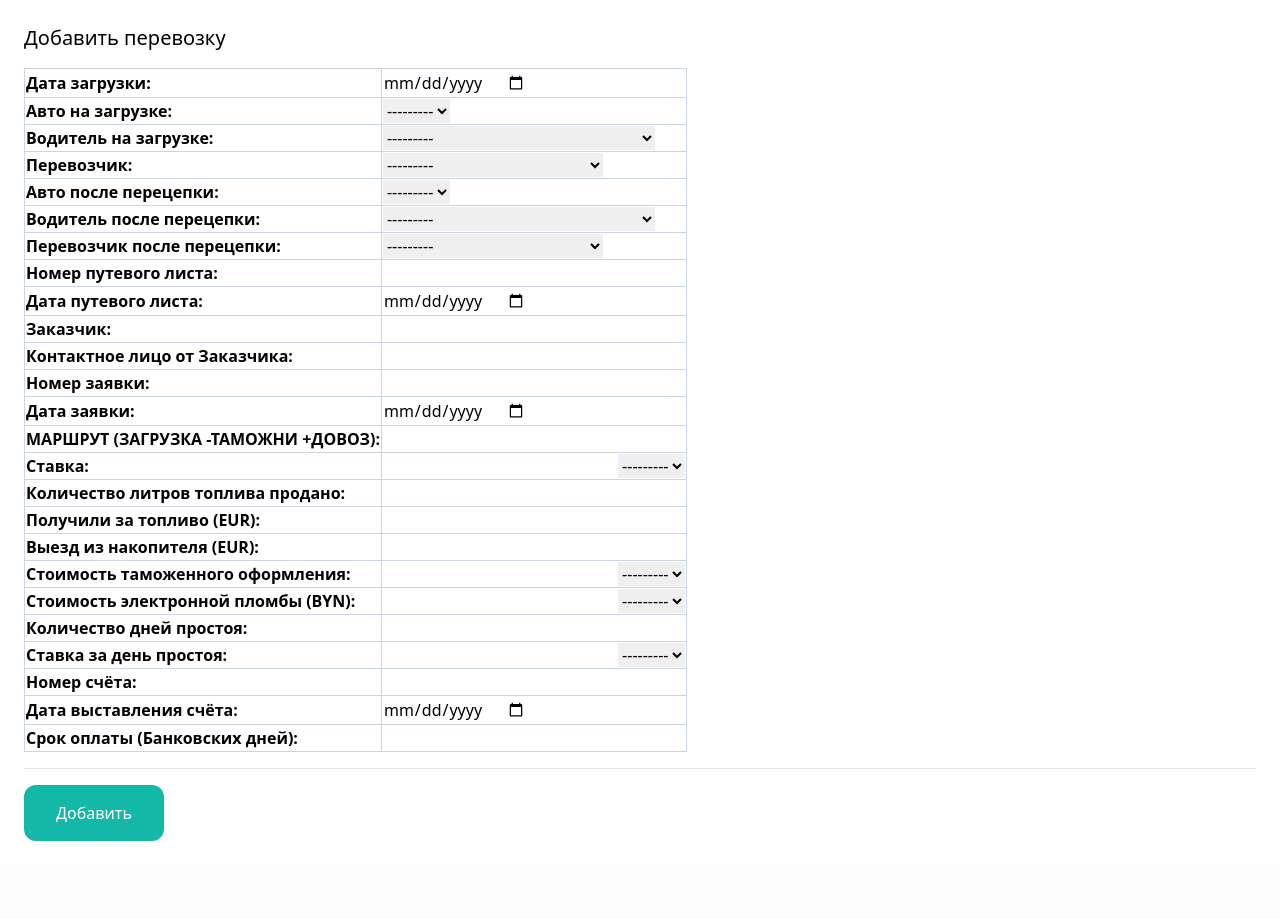
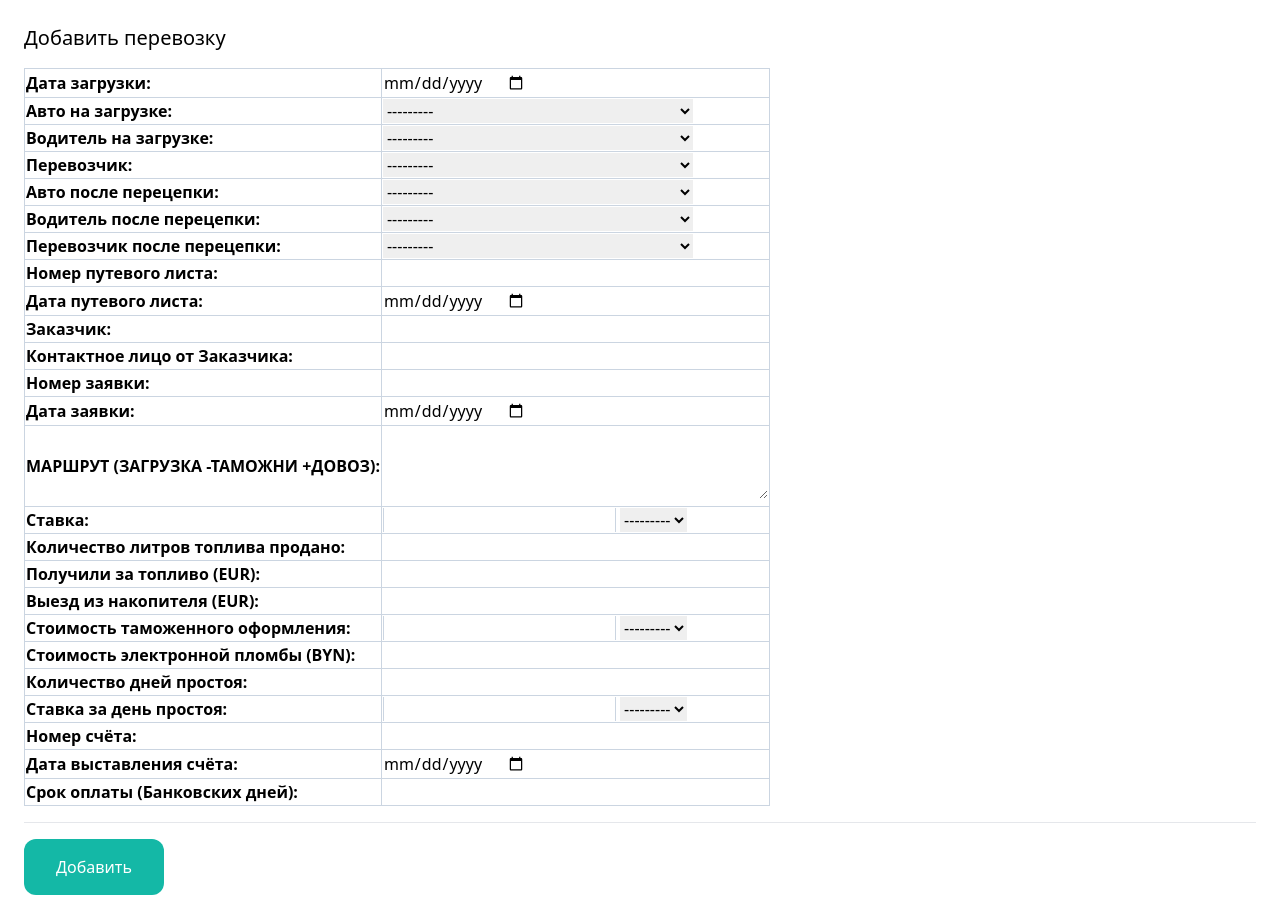
Before and after one commit to Aleksei911/LAVTrans-2001-Django-project-, a Django app: page /delivery/add_delivery/ in a window 1280 px wide. Shown: the part 64-983 px from the top of the page. Before the commit the page ends 905 px from the top, so only its background shows below. Run offline with Django 4.2, Linux system fonts and the light colour scheme; a user stored in the database is signed in; tables that the repository leaves empty hold one stand-in row (values such as "Sample post"); some libraries are stand-ins or nearby versions.

Commit message:
update form delivery (add widgets) + update delivery templates

```diff
--- a/lavtrans/delivery/forms.py
+++ b/lavtrans/delivery/forms.py
@@ -12,5 +12,22 @@ class AddDeliveryForm(forms.ModelForm):
                   'prostoi', 'rate_for_prostoi', 'prostoi_currency', 'score_number', 'score_date',
                   'payment_term')
         widgets = {
-            'route': forms.Textarea(attrs={'rows': 3})
+            'route': forms.Textarea(attrs={'rows': 3}),
+            'waybill_number': forms.TextInput(attrs={'style': 'width: 310px;'}),
+            'car': forms.Select(attrs={'style': 'width: 310px;'}),
+            'driver': forms.Select(attrs={'style': 'width: 310px;'}),
+            'transporter': forms.Select(attrs={'style': 'width: 310px;'}),
+            'next_car': forms.Select(attrs={'style': 'width: 310px;'}),
+            'next_driver': forms.Select(attrs={'style': 'width: 310px;'}),
+            'next_transporter': forms.Select(attrs={'style': 'width: 310px;'}),
+            'customer': forms.TextInput(attrs={'style': 'width: 310px;'}),
+            'customer_contact': forms.TextInput(attrs={'style': 'width: 310px;'}),
+            'application_number': forms.TextInput(attrs={'style': 'width: 310px;'}),
+            'liters': forms.NumberInput(attrs={'style': 'width: 310px;'}),
+            'liters_amount': forms.NumberInput(attrs={'style': 'width: 310px;'}),
+            'storage': forms.NumberInput(attrs={'style': 'width: 310px;'}),
+            'prostoi': forms.NumberInput(attrs={'style': 'width: 310px;'}),
+            'score_number': forms.TextInput(attrs={'style': 'width: 310px;'}),
+            'payment_term': forms.NumberInput(attrs={'style': 'width: 310px;'}),
+            'electronic_seal': forms.NumberInput(attrs={'style': 'width: 310px;'}),
         }
--- a/lavtrans/delivery/templates/delivery/add_delivery.html
+++ b/lavtrans/delivery/templates/delivery/add_delivery.html
@@ -58,7 +58,7 @@
             <tr>
                 <th class="mr-3 text-left border border-slate-300">Номер путевого листа:</th>
                 <td class="border border-slate-300">
-                    <input type="text" name="waybill_number" maxlength="5" id="id_waybill_number">
+                    {{ form.waybill_number }}
                 </td>
             </tr>
             <tr>
@@ -70,19 +70,19 @@
             <tr>
                 <th class="mr-3 text-left border border-slate-300">Заказчик:</th>
                 <td class="border border-slate-300">
-                    <input type="text" name="customer" maxlength="50" id="id_customer">
+                    {{ form.customer }}
                 </td>
             </tr>
             <tr>
                 <th class="mr-3 text-left border border-slate-300">Контактное лицо от Заказчика:</th>
                 <td class="border border-slate-300">
-                    <input type="text" name="customer_contact" maxlength="255" id="id_customer_contact">
+                    {{ form.customer_contact }}
                 </td>
             </tr>
             <tr>
                 <th class="mr-3 text-left border border-slate-300">Номер заявки:</th>
                 <td class="border border-slate-300">
-                    <input type="text" name="application_number" maxlength="15" id="id_application_number">
+                    {{ form.application_number }}
                 </td>
             </tr>
             <tr>
@@ -94,61 +94,61 @@
             <tr>
                 <th class="mr-3 text-left border border-slate-300">МАРШРУТ (ЗАГРУЗКА -ТАМОЖНИ +ДОВОЗ):</th>
                 <td class="border border-slate-300">
-                    <input type="text" name="route" maxlength="255" id="id_route">
+                    {{ form.route }}
                 </td>
             </tr>
             <tr>
                 <th class="mr-3 text-left border border-slate-300">Ставка:</th>
                 <td class="border border-slate-300">
-                    <input type="number" name="rate" step="0.01" id="id_rate"> {{ form.rate_currency }}
+                    <span class="border border-slate-300">{{ form.rate }}</span> {{ form.rate_currency }}
                 </td>
             </tr>
             <tr>
                 <th class="mr-3 text-left border border-slate-300">Количество литров топлива продано:</th>
                 <td class="border border-slate-300">
-                    <input type="number" name="liters" step="1" id="id_liters">
+                    {{ form.liters }}
                 </td>
             </tr>
             <tr>
                 <th class="mr-3 text-left border border-slate-300">Получили за топливо (EUR):</th>
                 <td class="border border-slate-300">
-                    <input type="number" name="liters_amount" step="0.01" id="id_liters_amount">
+                    {{ form.liters_amount }}
                 </td>
             </tr>
             <tr>
                 <th class="mr-3 text-left border border-slate-300">Выезд из накопителя (EUR):</th>
                 <td class="border border-slate-300">
-                    <input type="number" name="storage" step="1" id="id_storage">
+                    {{ form.storage }}
                 </td>
             </tr>
             <tr>
                 <th class="mr-3 text-left border border-slate-300">Стоимость таможенного оформления:</th>
                 <td class="border border-slate-300">
-                    <input type="number" name="customs_clearance" step="0.01" id="id_customs_clearance">  {{ form.customs_currency }}
+                    <span class="border border-slate-300">{{ form.customs_clearance }}</span>  {{ form.customs_currency }}
                 </td>
             </tr>
             <tr>
                 <th class="mr-3 text-left border border-slate-300">Стоимость электронной пломбы (BYN):</th>
                 <td class="border border-slate-300">
-                    <input type="number" name="electronic_seal" step="0.01" id="id_electronic_seal">  {{ form.customs_currency }}
+                    {{ form.electronic_seal }}
                 </td>
             </tr>
             <tr>
                 <th class="mr-3 text-left border border-slate-300">Количество дней простоя:</th>
                 <td class="border border-slate-300">
-                    <input type="number" name="prostoi" step="1" id="id_prostoi">
+                    {{ form.prostoi }}
                 </td>
             </tr>
             <tr>
                 <th class="mr-3 text-left border border-slate-300">Ставка за день простоя:</th>
                 <td class="border border-slate-300">
-                    <input type="number" name="rate_for_prostoi" step="0.01" id="id_rate_for_prostoi">  {{ form.prostoi_currency }}
+                    <span class="border border-slate-300">{{ form.rate_for_prostoi }}</span>  {{ form.prostoi_currency }}
                 </td>
             </tr>
             <tr>
                 <th class="mr-3 text-left border border-slate-300">Номер счёта:</th>
                 <td class="border border-slate-300">
-                    <input type="text" name="score_number" maxlength="10" id="id_score_number">
+                    {{ form.score_number }}
                 </td>
             </tr>
             <tr>
@@ -160,7 +160,7 @@
             <tr>
                 <th class="mr-3 text-left border border-slate-300">Срок оплаты (Банковских дней):</th>
                 <td class="border border-slate-300">
-                    <input type="number" name="payment_term" step="1" id="id_payment_term">
+                    {{ form.payment_term }}
                 </td>
             </tr>
             </tbody>
```
Also changed, not shown: lavtrans/delivery/templates/delivery/delivery_edit.html (+4 -4 lines).
